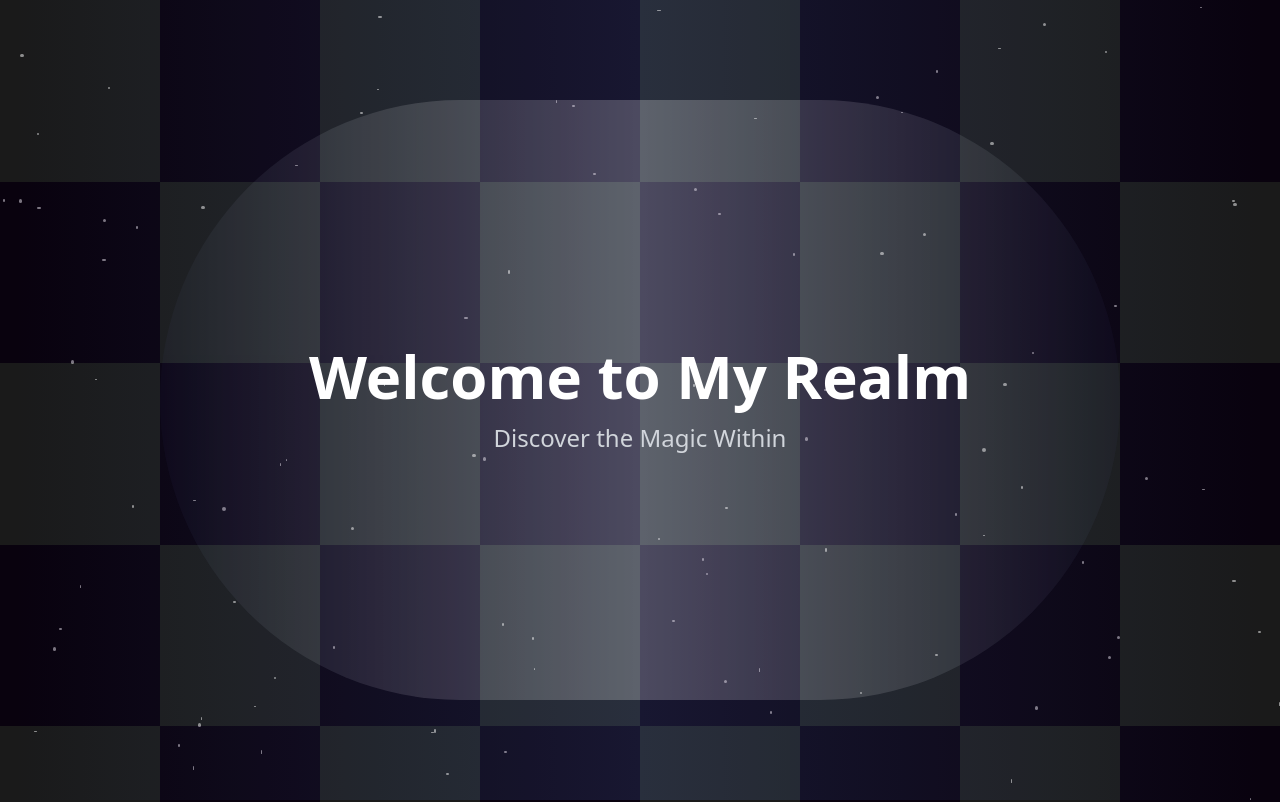
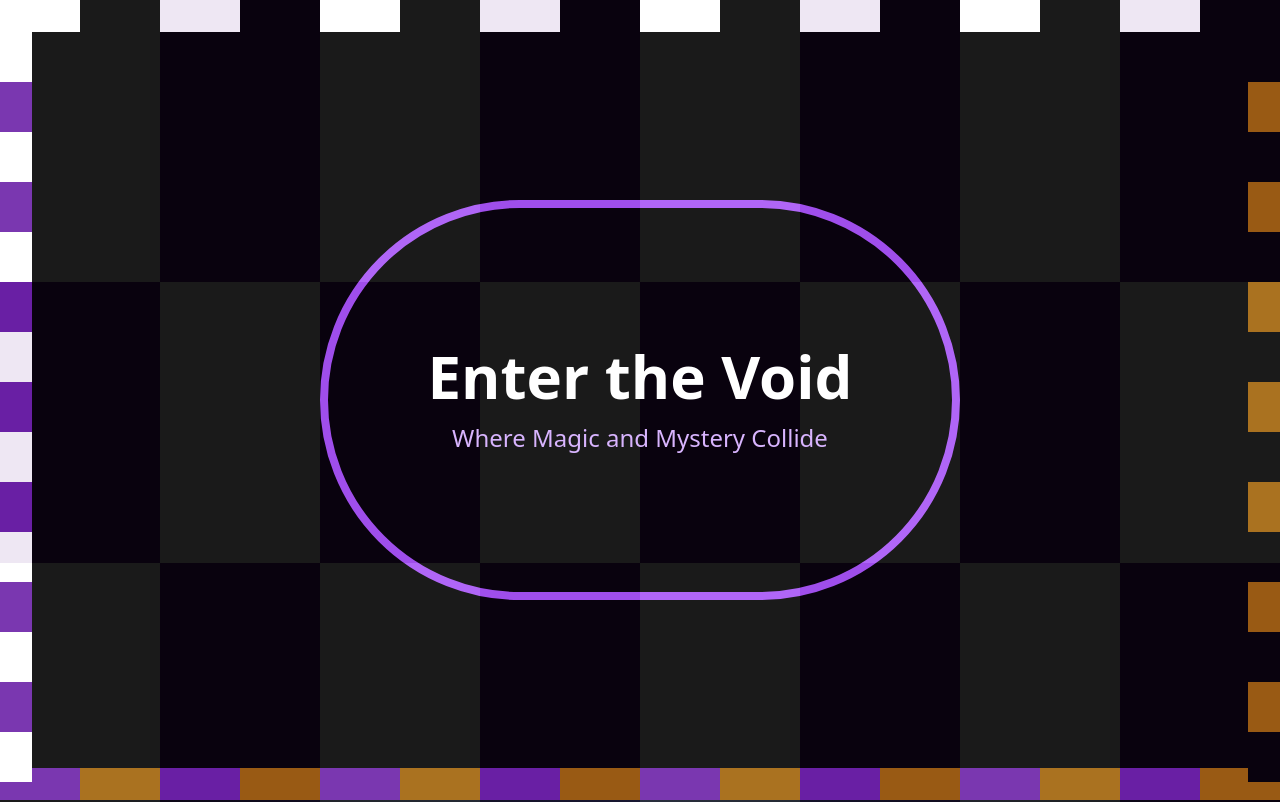
Before and after one commit to robertpauson/mystic-my-portal-44, a React (Vite) app: page / in a window 1280 px wide. Shown: the top 802 px of the page. Built offline with nearby package versions, Linux system fonts and the light colour scheme.

Commit message:
Add hero section with gradient
Implemented a new hero section above the existing one, featuring an elliptic gradient and necro borders in a chessboard pattern of white, black, purple, and sand.
[skip gpt_engineer]

```diff
--- a/src/pages/Index.jsx
+++ b/src/pages/Index.jsx
@@ -5,7 +5,44 @@ import { Sparkles, Users, Briefcase, Eye } from 'lucide-react';
 const Index = () => {
   return (
     <div className="min-h-screen bg-black relative overflow-hidden">
-      {/* Void portal hero section */}
+      {/* New hero section with elliptic gradient and necro border */}
+      <div className="relative h-screen flex items-center justify-center overflow-hidden">
+        <div className="absolute inset-0 bg-gradient-radial from-purple-900 via-black to-gray-900"></div>
+        <div className="absolute inset-0 flex items-center justify-center">
+          <div className="w-3/4 h-3/4 bg-gradient-radial from-white via-purple-300 to-black rounded-full opacity-30 animate-pulse"></div>
+        </div>
+        <div className="absolute inset-0 flex items-center justify-center">
+          <div className="w-1/2 h-1/2 border-8 border-purple-500 rounded-full"></div>
+        </div>
+        {/* Necro-themed chessboard border */}
+        <div className="absolute inset-0 pointer-events-none">
+          <div className="h-8 w-full flex">
+            {[...Array(16)].map((_, i) => (
+              <div key={i} className={`flex-1 h-full ${i % 2 === 0 ? 'bg-white' : 'bg-black'}`}></div>
+            ))}
+          </div>
+          <div className="h-8 w-full flex absolute bottom-0">
+            {[...Array(16)].map((_, i) => (
+              <div key={i} className={`flex-1 h-full ${i % 2 === 0 ? 'bg-purple-800' : 'bg-yellow-700'}`}></div>
+            ))}
+          </div>
+          <div className="w-8 h-full absolute left-0 flex flex-col">
+            {[...Array(16)].map((_, i) => (
+              <div key={i} className={`flex-1 w-full ${i % 2 === 0 ? 'bg-white' : 'bg-purple-800'}`}></div>
+            ))}
+          </div>
+          <div className="w-8 h-full absolute right-0 flex flex-col">
+            {[...Array(16)].map((_, i) => (
+              <div key={i} className={`flex-1 w-full ${i % 2 === 0 ? 'bg-black' : 'bg-yellow-700'}`}></div>
+            ))}
+          </div>
+        </div>
+        <div className="relative z-10 text-center">
+          <h1 className="text-6xl font-bold text-white mb-4">Enter the Void</h1>
+          <p className="text-2xl text-purple-300">Where Magic and Mystery Collide</p>
+        </div>
+      </div>
+
       <div className="relative h-screen flex items-center justify-center overflow-hidden">
         <div className="absolute inset-0 bg-gradient-to-r from-black via-gray-900 to-black"></div>
         <div className="absolute inset-0 flex items-center justify-center">
@@ -32,7 +69,6 @@ const Index = () => {
         </div>
       </div>
 
-      {/* Content */}
       <div className="relative z-10 container mx-auto px-4 py-16">
         <h2 className="text-4xl font-bold text-white mb-8 text-center">Explore My World</h2>
 
@@ -72,7 +108,6 @@ const Index = () => {
         </div>
       </div>
 
-      {/* Chessboard background */}
       <div className="absolute inset-0 z-0 opacity-10">
         <div className="grid grid-cols-8 h-full">
           {[...Array(64)].map((_, i) => (
```
